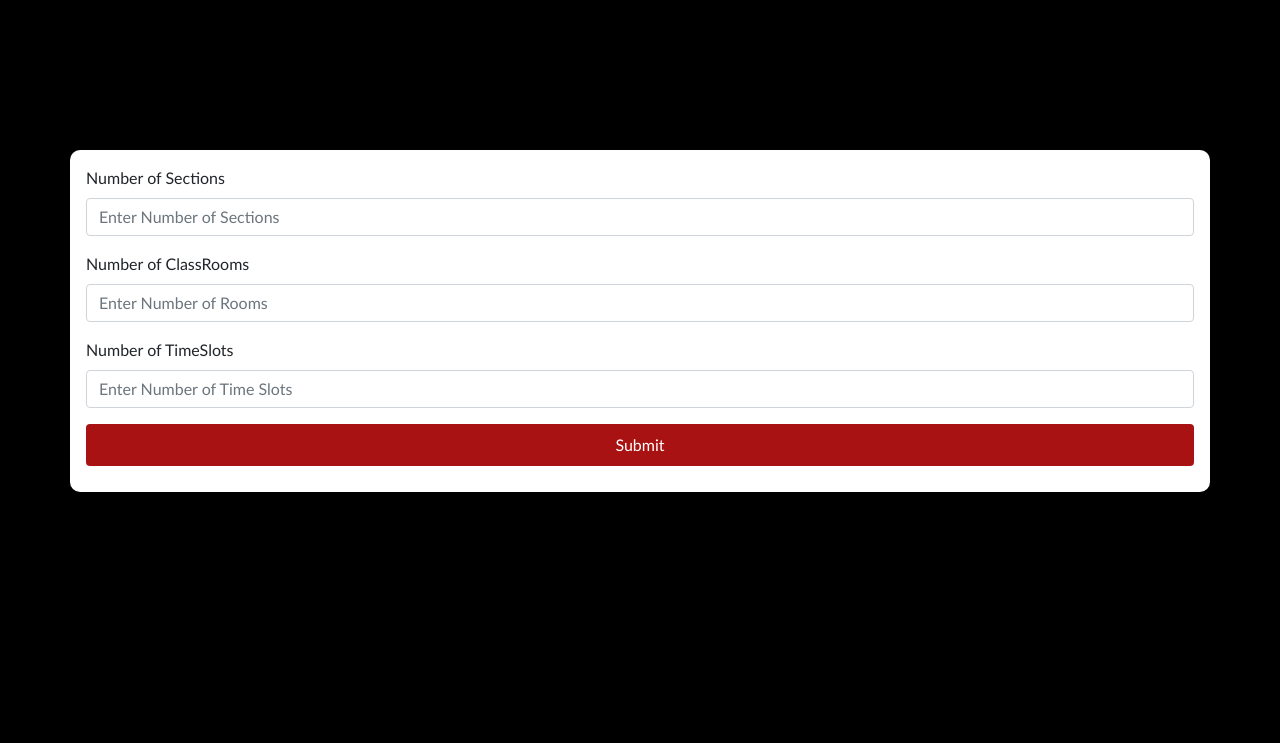
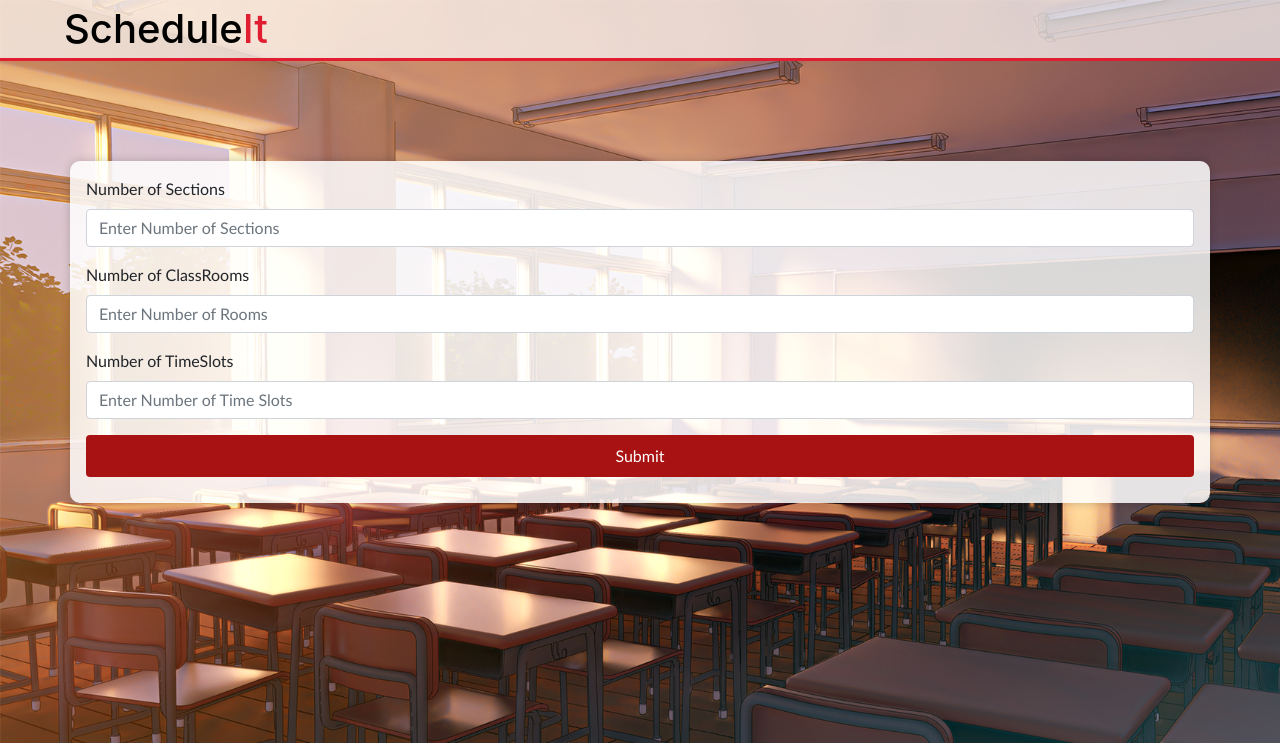
Before and after one commit to saiguptha2003/TimeTableAllocation, a Flask app: page / in a window 1280 px wide. Shown: the top 743 px of the page. Run offline with Flask 3, Linux system fonts and the light colour scheme.

Commit message:
Page design changed. Optimized code

```diff
--- a/static/css/style.css
+++ b/static/css/style.css
@@ -1,15 +1,52 @@
+header{
+    background-color:  #ffffffb3;
+    color: rgb(0, 0, 0);
+    min-height: 50px;
+    border-bottom: rgb(225, 30, 49) 3px solid;
+}
+header a{
+    text-decoration: none;
+    color: rgb(255, 255, 255);
+    font-size: 17px;
+}
+#branding{
+    margin-top: 5px;
+    margin-bottom: 5px;
+    float: left;
+}
+#branding h1{
+    font-size: 40px;
+    margin: 0;
+}
+.blue{
+    color: rgb(225, 30, 49)
+}
+.container0{
+    width: 90%;
+    margin: auto;
+    overflow: hidden;
+}
+
 .container {
+    transition: transform 0.3s ease;
     padding: 16px;
-    background-color: rgb(255, 255, 255);
+    background-color: rgba(255, 255, 255, 0.848);
     font-family:'Trebuchet MS', 'Lucida Sans Unicode', 'Lucida Grande', 'Lucida Sans', Arial, sans-serif;
     border-radius: 10px;
     box-shadow: 0 0 10px 0 rgba(0,0,0,0.2);
     width: 100%;
     margin: auto;
-    margin-top: 150px;
+    margin-top: 100px;
+}
+.container:hover{
+    transform:scale(1.05);
 }
 .bodymain{
-    background-color: black;
+    /* background-color: black; */
+    /* background-image:  url("1091571.png") ; */
+    background-image: url('1091571.png'); /* replace 'image.jpg' with your image file name */
+    background-attachment: fixed;
+    background-size: cover;
 }
 .btn{
     background-color: #a91212;
@@ -20,11 +57,14 @@
     width: 100%;
     margin-bottom: 10px;
 }
+
 table {
+    transition: transform 0.3s ease;
     font-family:'Trebuchet MS', 'Lucida Sans Unicode', 'Lucida Grande', 'Lucida Sans', Arial, sans-serif;
     border-collapse: collapse;
     width: 100%;
 }
+
 th, td {
     border: 1px solid #dddddd;
     text-align: center;
@@ -40,6 +80,11 @@ th {
 
 
 }
+.notfound {
+    text-align: center;
+    color: rgb(255, 255, 255);
+    padding: 10px;
+}
 h2{
     text-align: center;
     color: rgb(154, 14, 14);
--- a/templates/index.html
+++ b/templates/index.html
@@ -8,6 +8,15 @@
     <link rel="stylesheet" href="{{url_for('static',filename='css/style.css')}}">
 </head>
 <body class="bodymain">
+    <header>
+        <div class="container0">
+            <div id="branding">
+                <h1>
+                    Schedule<span class="blue">It</span>
+                </h1>
+            </div>
+        </div>
+    </header>
     <div class="container">
         <form method="POST" action="{{ url_for('index') }}" >
             <div class="form-group">
@@ -25,8 +34,5 @@
             <button type="submit" class="btn">Submit</button>
         </form>
     </div>
-
-    <!-- Bootstrap and JavaScript libraries -->
-    <!-- Ensure these are included properly in your application -->
 </body>
 </html>
```
Also changed, not shown: templates/createtable.html (+9 -1 lines), templates/error.html (+10 -1 lines), utility.py (+4 -5 lines), static/css/1091571.png (added).
